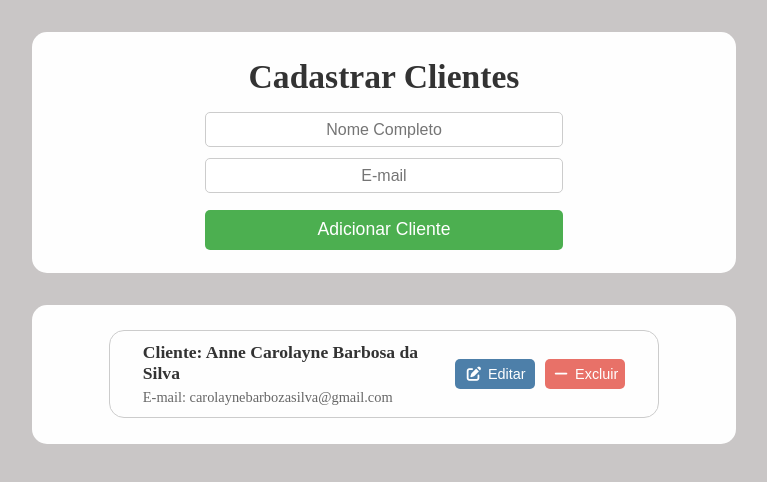
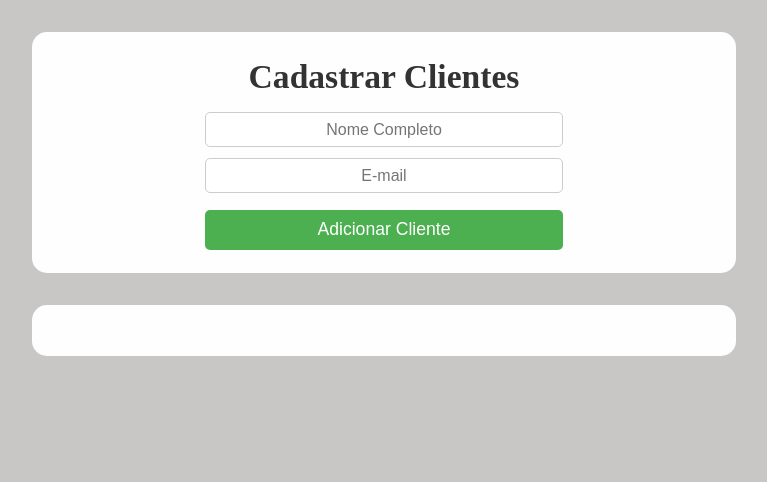
Before and after one commit to annesilv4/API-Clientes, a plain HTML site: page index.html in a window 1280 px wide. Shown: the whole page, without its empty margins (256-1023 px from the left). Drawn offline with Linux system fonts and the light colour scheme; no server answers.

Commit message:
Removendo item de cliente fixo da lista para permitir adição dinâmica de clientes

```diff
--- a/index.html
+++ b/index.html
@@ -29,22 +29,6 @@
     </section>
 
     <ul id="lista-clientes">
-      <li class="item-clientes">
-        <div class="info-clientes">
-          <span class="usuario">Cliente: Anne Carolayne Barbosa da Silva</span>
-          <span class="usuario-email"
-            >E-mail: carolaynebarbozasilva@gmail.com</span
-          >
-        </div>
-        <div class="btn-infos">
-          <button class="btn-editar">
-            <i class="fa-solid fa-pen-to-square"></i>Editar
-          </button>
-          <button class="btn-delete">
-            <i class="fa-solid fa-minus"></i>Excluir
-          </button>
-        </div>
-      </li>
     </ul>
     <!-- JS -->
     <script src="./JS/script.js"></script>
```
